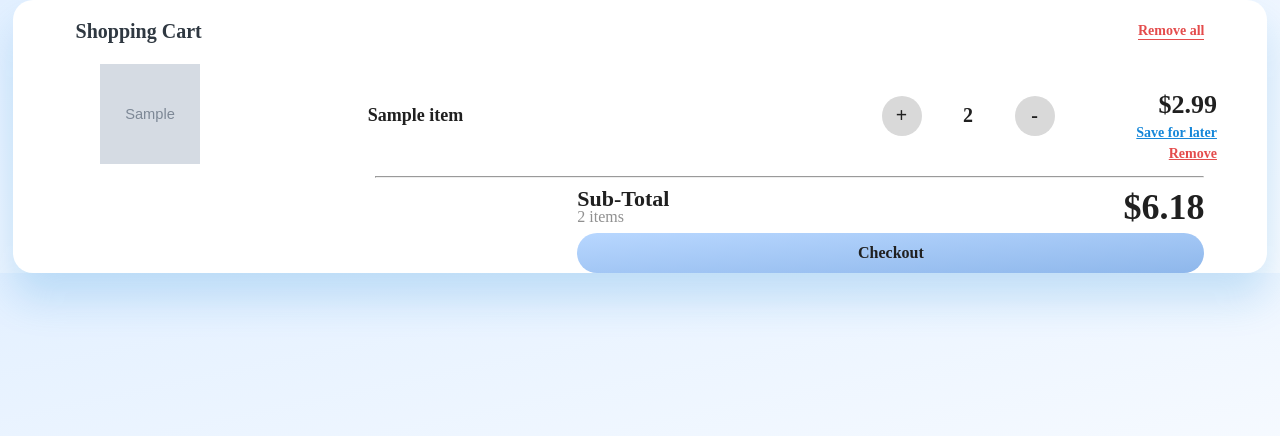
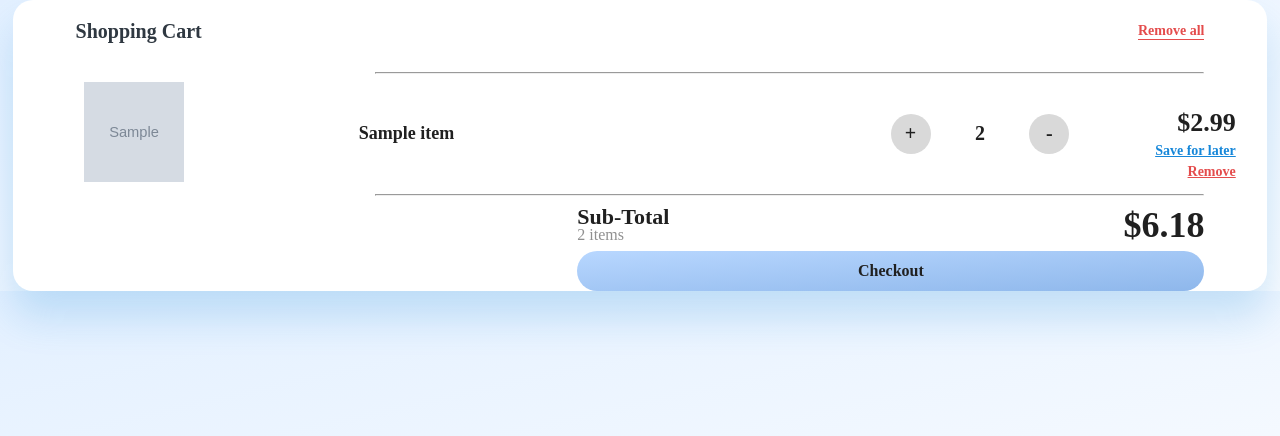
Before and after one commit to jk589e/bot_market, a Django app: page /market/basket/1/ in a window 1280 px wide. Shown: the top 436 px of the page. Run offline with Django 4.2, Linux system fonts and the light colour scheme; tables that the repository leaves empty hold one stand-in row (values such as "Sample post"); grey boxes marked "Sample" are stand-in pictures; parts of the project's set-up code (start-up, migrations or seed data) failed here and were passed over.

Commit message:
add gift

```diff
--- a/market_site/market/templates/market/basket_new.html
+++ b/market_site/market/templates/market/basket_new.html
@@ -47,7 +47,7 @@
         }
         .Cart-Items{
          margin: auto;
-         width: 92%;
+         width: 95%;
          height: 30%;
          display: flex;
          justify-content: space-between;
@@ -192,6 +192,7 @@
         <h5 class="Action">Remove all</h5>
     </div>
     {% for item in basket %}
+    <hr>
     <div class="Cart-Items">
         <div class="image-box">
             {{item.item.photo_basket}}
```
